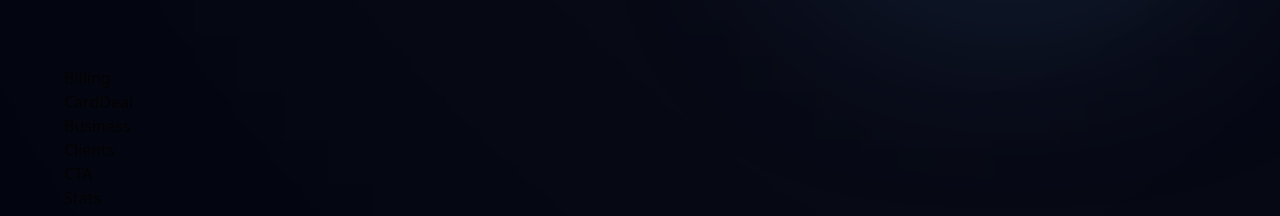
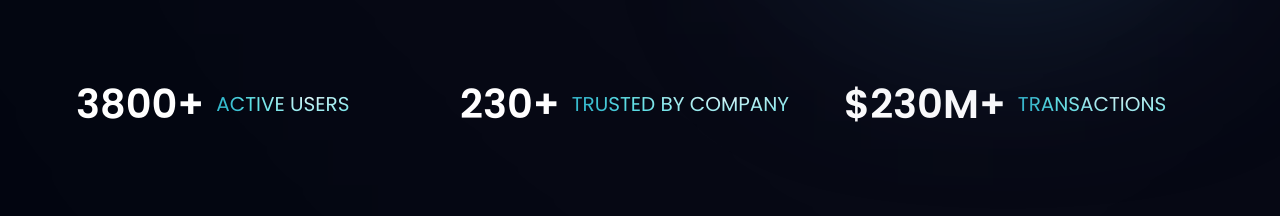
Before and after one commit to NicBab/hoobank-app, a React (Vite) app: page / in a window 1280 px wide. Shown: the part 706-922 px from the top of the page. Built offline with nearby package versions, Linux system fonts and the light colour scheme.

Commit message:
stats component complete

```diff
--- a/src/App.jsx
+++ b/src/App.jsx
@@ -26,12 +26,12 @@
 
       <div className={`bg-primary ${styles.paddingX} ${styles.flexStart}`}>
         <div className={`${styles.boxWidth}`}>
+        <Stats />
           <Billing />
           <CardDeal />
           <Business />
           <Clients />
           <CTA />
-          <Stats />
           <Footer />
           <Testimonials />
         </div>
--- a/src/components/Stats.jsx
+++ b/src/components/Stats.jsx
@@ -1,9 +1,27 @@
-import React from 'react'
+import React from "react";
+import { stats } from "../constants";
+import styles from "../style";
 
 const Stats = () => {
   return (
-    <div>Stats</div>
-  )
-}
+    <section
+      className={`${styles.flexCenter} flex-row flex-wrap sm:mb-20 mb-6`}
+    >
+      {stats.map((stat) => (
+        <div
+          key={stat.id}
+          className={`flex-1 flex justify-start items-center flex-row m-3`}
+        >
+          <h4 className="font-poppins font-semibold xs:text-[40px] text-[30px] xs:leading-[53px] leading-[43px] text-white">
+            {stat.value}
+          </h4>
+          <p className="font-poppins font-normal xs:text-[20px] text-[30px] xs:leading-[53px] leading-[43px] text-gradient uppercase ml-3">
+            {stat.title}
+          </p>
+        </div>
+      ))}
+    </section>
+  );
+};
 
-export default Stats
+export default Stats;
--- a/src/constants/index.js
+++ b/src/constants/index.js
@@ -73,7 +73,7 @@
 export const stats = [
   {
     id: "stats-1",
-    title: "User Active",
+    title: "Active Users",
     value: "3800+",
   },
   {
@@ -83,7 +83,7 @@
   },
   {
     id: "stats-3",
-    title: "Transaction",
+    title: "Transactions",
     value: "$230M+",
   },
 ];
```
